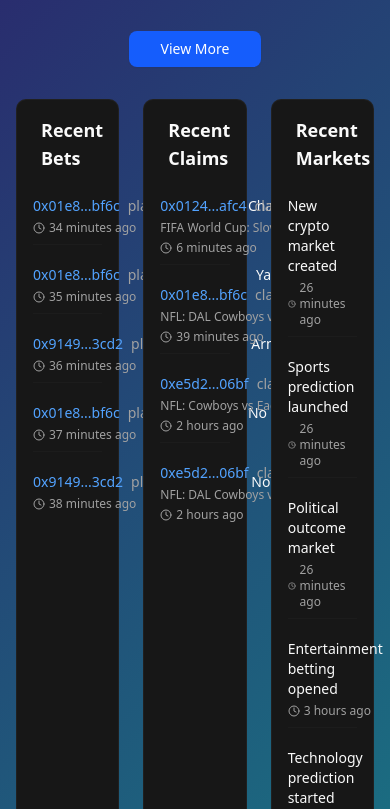
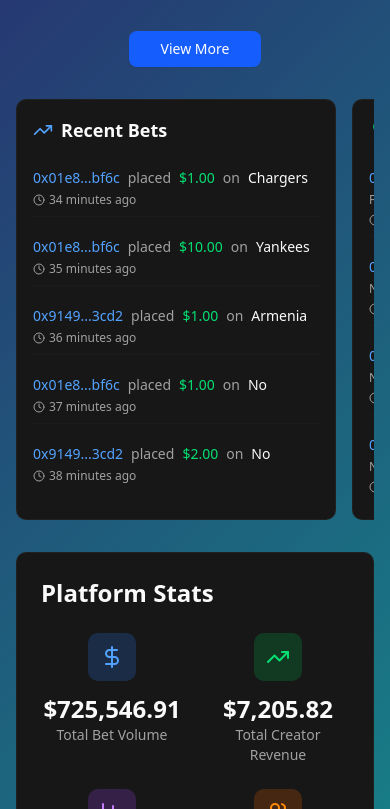
Before and after one commit to Akin-Tunde/arbbet, a React (Vite) app: page / in a window 390 px wide. Shown: the part 2755-3564 px from the top of the page. Built offline with nearby package versions, Linux system fonts and the light colour scheme.

Commit message:
Update RecentActivity.jsx

```diff
--- a/src/components/RecentActivity.jsx
+++ b/src/components/RecentActivity.jsx
@@ -26,9 +26,9 @@ const RecentActivity = () => {
   ];
 
   return (
-    <div className="grid grid-cols-3 gap-6 mt-8">
+    <div className="flex space-x-4 overflow-x-auto lg:grid lg:grid-cols-3 lg:gap-6 lg:space-x-0 mt-8">
       {/* Recent Bets */}
-      <div className="bg-card rounded-lg p-4 border border-border/40">
+      <div className="bg-card rounded-lg p-4 border border-border/40 w-80 flex-shrink-0 lg:w-auto">
         <div className="flex items-center space-x-2 mb-4">
           <TrendingUp className="h-5 w-5 text-blue-400" />
           <h3 className="text-lg font-semibold text-foreground">Recent Bets</h3>
@@ -37,7 +37,7 @@ const RecentActivity = () => {
           {recentBets.map((bet, index) => (
             <div key={index} className="flex items-center justify-between py-2 border-b border-border/20 last:border-b-0">
               <div className="flex-1">
-                <div className="flex items-center space-x-2">
+                <div className="flex items-center space-x-2 flex-wrap">
                   <span className="text-sm font-medium text-blue-400">{bet.user}</span>
                   <span className="text-sm text-muted-foreground">placed</span>
                   <span className="text-sm font-medium text-green-400">{bet.amount}</span>
@@ -55,7 +55,7 @@ const RecentActivity = () => {
       </div>
 
       {/* Recent Claims */}
-      <div className="bg-card rounded-lg p-4 border border-border/40">
+      <div className="bg-card rounded-lg p-4 border border-border/40 w-80 flex-shrink-0 lg:w-auto">
         <div className="flex items-center space-x-2 mb-4">
           <Award className="h-5 w-5 text-green-400" />
           <h3 className="text-lg font-semibold text-foreground">Recent Claims</h3>
@@ -64,7 +64,7 @@ const RecentActivity = () => {
           {recentClaims.map((claim, index) => (
             <div key={index} className="flex items-center justify-between py-2 border-b border-border/20 last:border-b-0">
               <div className="flex-1">
-                <div className="flex items-center space-x-2">
+                <div className="flex items-center space-x-2 flex-wrap">
                   <span className="text-sm font-medium text-blue-400">{claim.user}</span>
                   <span className="text-sm text-muted-foreground">claimed</span>
                   <span className="text-sm font-medium text-green-400">{claim.amount}</span>
@@ -83,7 +83,7 @@ const RecentActivity = () => {
       </div>
 
       {/* Recent Markets */}
-      <div className="bg-card rounded-lg p-4 border border-border/40">
+      <div className="bg-card rounded-lg p-4 border border-border/40 w-80 flex-shrink-0 lg:w-auto">
         <div className="flex items-center space-x-2 mb-4">
           <Clock className="h-5 w-5 text-purple-400" />
           <h3 className="text-lg font-semibold text-foreground">Recent Markets</h3>
```
